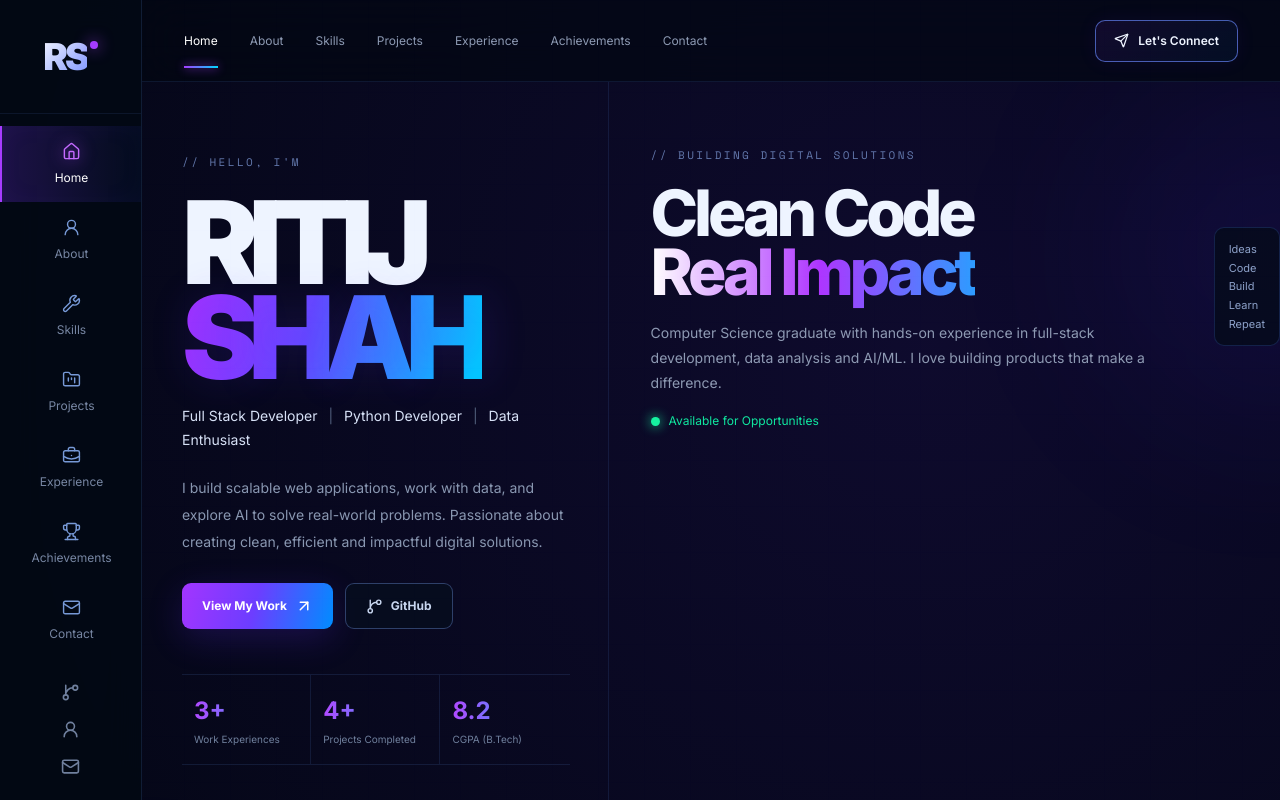
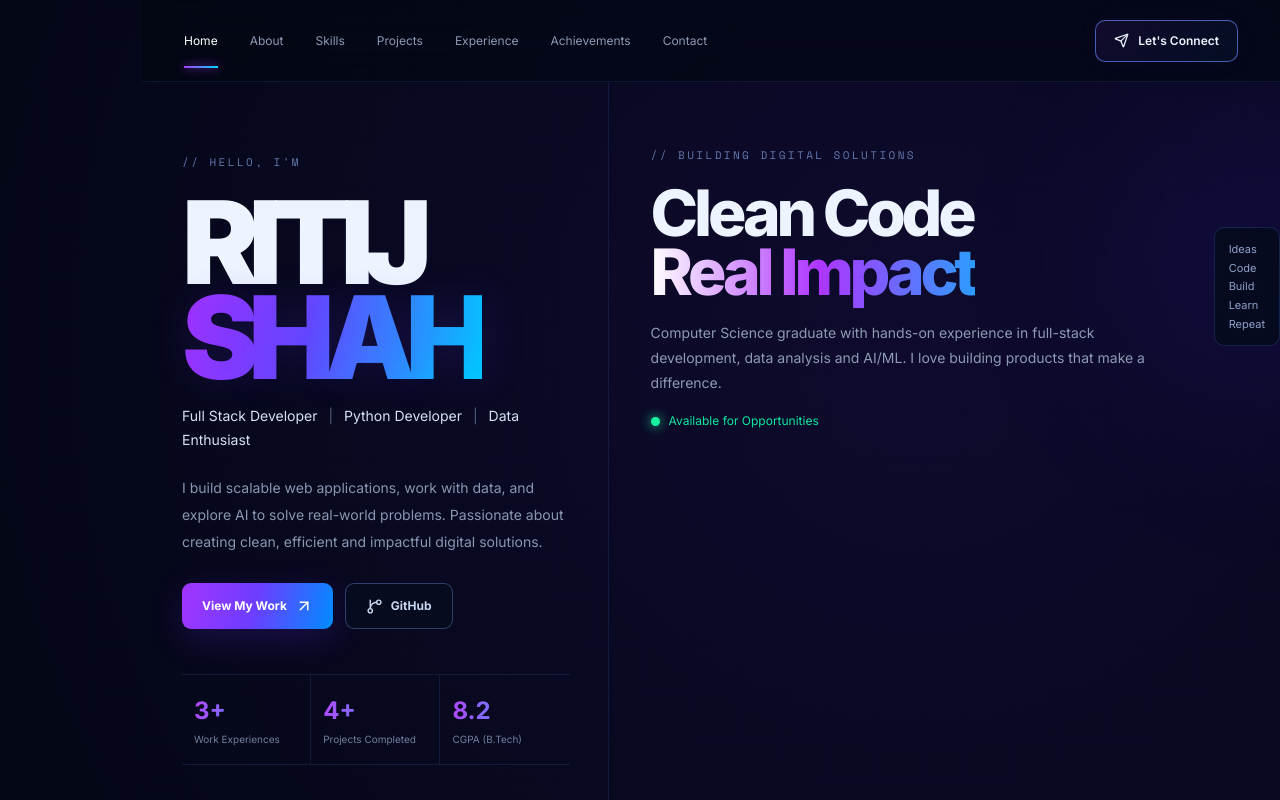
Before and after one commit to RitijS16/ritij-shah-portfolio, a React (Vite) app: page / in a window 1280 px wide. Shown: the top 800 px of the page. Built offline with nearby package versions, Linux system fonts and the light colour scheme.

Commit message:
Remove left sidebar navigation

```diff
--- a/src/main.jsx
+++ b/src/main.jsx
@@ -84,47 +84,6 @@ const navItems = [
   ["Achievements", "achievements", Trophy],
   ["Contact", "contact", Mail],
 ];
-
-function Sidebar({ mobileOpen, setMobileOpen }) {
-  return (
-    <>
-      <aside className={`portfolio-sidebar ${mobileOpen ? "sidebar-open" : ""}`}>
-        <div className="sidebar-brand">
-          <span>RS</span><i />
-        </div>
-
-        <nav className="sidebar-nav">
-          {navItems.map(([label, id, Icon], index) => (
-            <a
-              href={`#${id}`}
-              key={id}
-              className={index === 0 ? "sidebar-link active" : "sidebar-link"}
-              onClick={() => setMobileOpen(false)}
-            >
-              <Icon size={19} strokeWidth={1.8} />
-              <span>{label}</span>
-            </a>
-          ))}
-        </nav>
-
-        <div className="sidebar-socials">
-          <a href="https://github.com/RitijS16?tab=repositories" target="_blank" rel="noreferrer" aria-label="GitHub"><Github size={19} /></a>
-          <a href="https://www.linkedin.com/in/ritij-shah" target="_blank" rel="noreferrer" aria-label="LinkedIn"><Linkedin size={19} /></a>
-          <a href="mailto:shahritij2004@gmail.com" aria-label="Email"><Mail size={19} /></a>
-        </div>
-
-        <div className="sidebar-footer">
-          <span>LET'S</span>
-          <strong>BUILD<br />SOMETHING<br />GREAT.</strong>
-        </div>
-      </aside>
-
-      <button className="mobile-menu-button" onClick={() => setMobileOpen(!mobileOpen)} aria-label="Toggle navigation">
-        {mobileOpen ? <X size={22} /> : <Menu size={22} />}
-      </button>
-    </>
-  );
-}
 
 function TopNav() {
   return (
@@ -367,11 +326,8 @@ function Contact() {
 }
 
 function App() {
-  const [mobileOpen, setMobileOpen] = React.useState(false);
-
   return (
     <div className="portfolio-shell">
-      <Sidebar mobileOpen={mobileOpen} setMobileOpen={setMobileOpen} />
       <div className="portfolio-page">
         <TopNav />
         <main>
```
